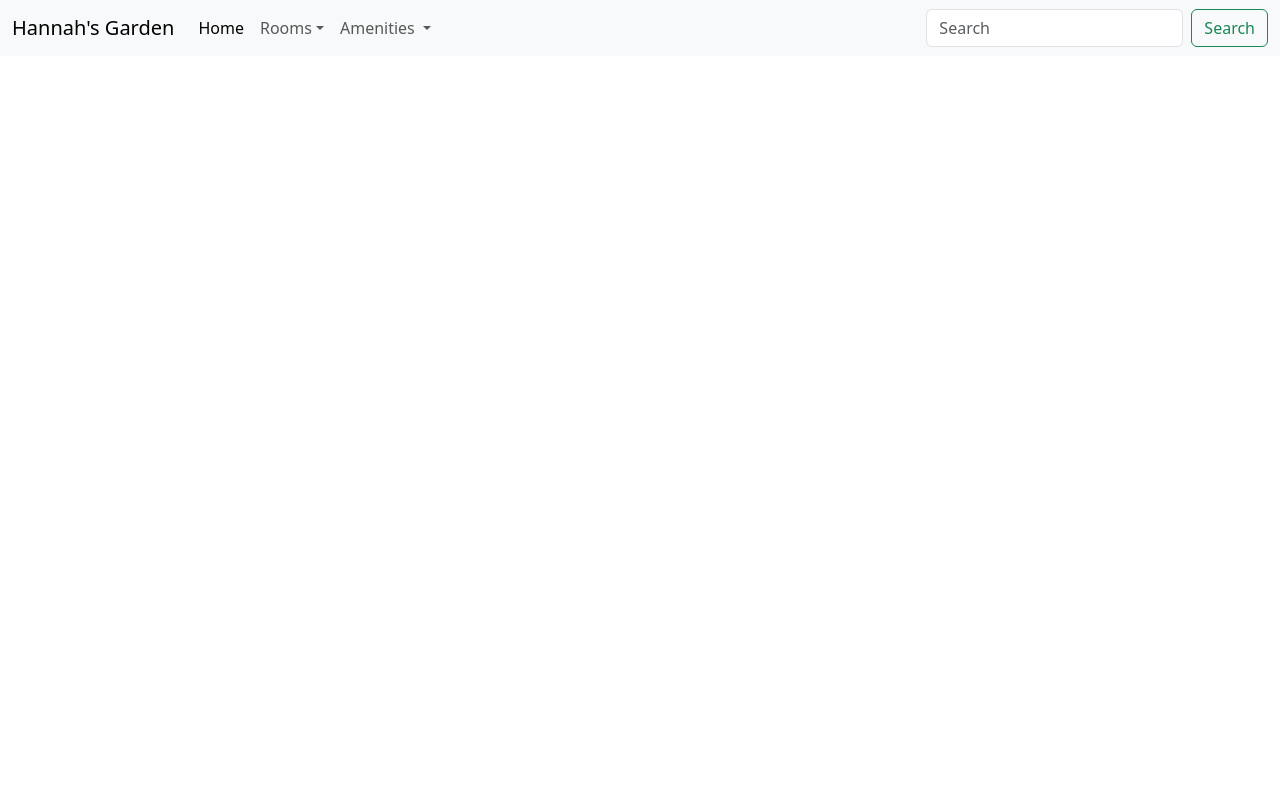
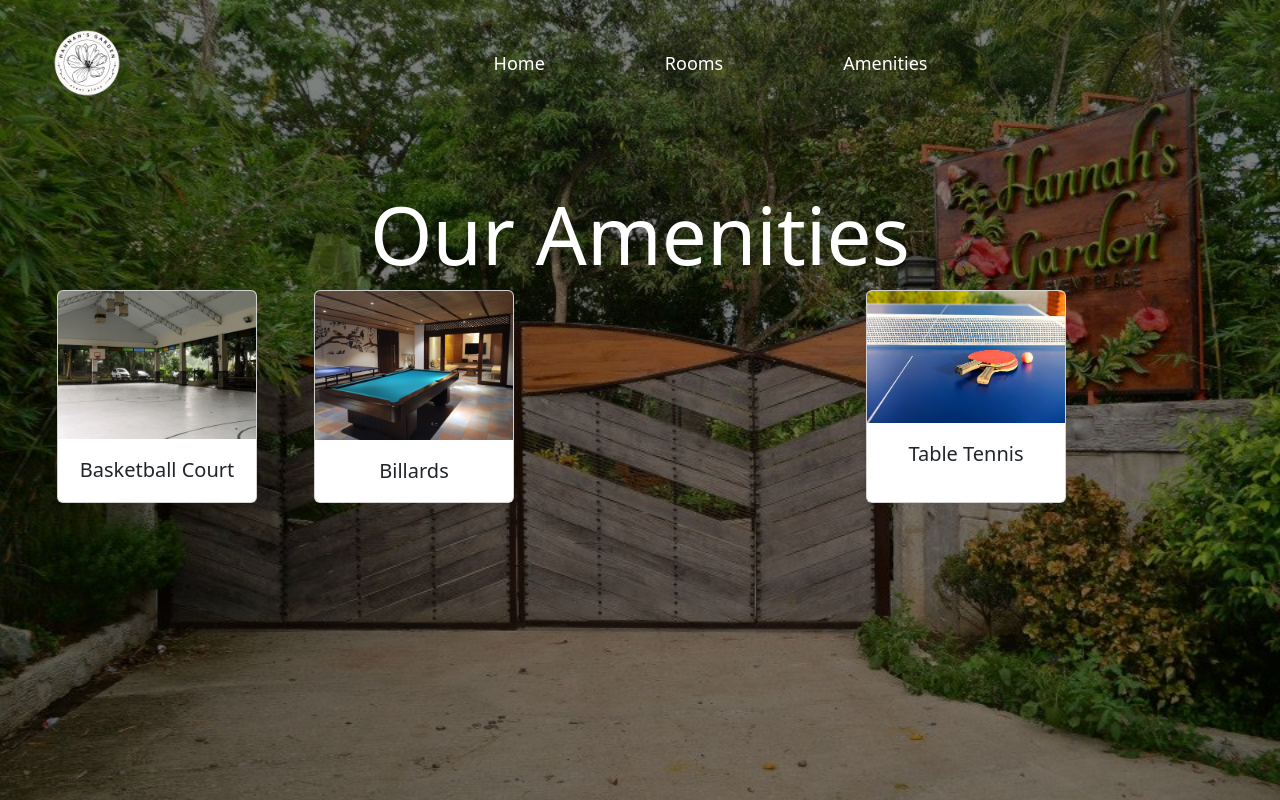
Before and after one commit to JaycPaulanag/etechFinalProject, a plain HTML site: page amenities.html in a window 1280 px wide. Drawn offline with nearby package versions, Linux system fonts and the light colour scheme.

Commit message:
amenitiesssssss gora

```diff
--- a/amenities.css
+++ b/amenities.css
@@ -1,18 +1,88 @@
-.hero-image {
-    background-image: linear-gradient(rgba(0, 0, 0, 0.5), rgba(0, 0, 0, 0.5)), url("Hannah.jpg");
-    width:100%;
-    height: 100%;
-    background-position: center;
-    background-repeat: no-repeat;
-    background-size: cover;
-    position: absolute;
-  }
-  .solo-image {
-    background-image: linear-gradient(rgba(0, 0, 0, 0.5), rgba(0, 0, 0, 0.5)), url("imagess/bed.jpg");
-    width:100%;
-    height: 100%;
-    background-position: center;
-    background-repeat: no-repeat;
-    background-size: cover;
-    position: absolute;
-  }
+body {
+  background-image: linear-gradient(rgba(0,0,0,0.5),rgba(0,0,0,0.5)),url("imagess/bg.jpg");
+  background-color: rgba(0,0,0,0.5);
+  background-size: cover;
+  background-repeat: no-repeat;
+  background-position: center;
+  min-height: 100vh;
+  height: 100%;
+  overflow-x: hidden;
+}
+
+
+
+a {
+font-weight: 400;
+margin-left: 25px;
+margin-right: 25px;
+text-decoration: none;
+cursor: pointer;
+}
+
+
+.MainNav {
+background-color: rgba(105, 151, 107, 0.048);
+}
+
+
+.navbar .navbar-nav .nav-item .nav-link {
+color: rgb(255, 255, 255);
+font-size: 18px;
+cursor: pointer;
+font-weight: 500;
+padding: 13px 35px;
+display: inline-block;
+transition: 0.5;
+list-style: none;
+}
+
+
+.navbar .navbar-nav .nav-item .nav-link:hover {
+color: rgb(0, 0, 0);
+background-color: rgb(255, 255, 255);
+list-style: none;
+box-shadow: 0 5px #047952;
+
+}
+
+.navbar .navbar-nav .nav-item .nav-link:active {
+list-style: none;
+transform: translateY(4px);
+box-shadow: 0 5px #047952;
+}
+
+
+.LogoNav {
+height: 100px;
+width: 100px;
+}
+
+.button {
+  width: 200px;
+  padding: 15px 0;
+  text-align: center;
+  margin: 20px 10px;
+  border-radius: 25px;
+  font-weight: bold;
+  border: 2px solid #555555;
+  background: transparent;
+  color: #fff;
+  cursor: pointer;
+}
+
+
+
+.content h1{
+  font-size: 80px;
+  margin-top: 60px;
+text-align: center;
+  color: white;
+}
+
+.card {
+  width: 50%;
+  max-width: 200px;
+  text-align: center;
+  font-size: 20px;
+
+}
--- a/amenities.html
+++ b/amenities.html
@@ -4,8 +4,8 @@
     <meta charset="UTF-8">
     <meta http-equiv="X-UA-Compatible" content="IE=edge">
     <meta name="viewport" content="width=device-width, initial-scale=1.0">
-    <title>HANNAH'S GARDEN RESORT</title>
-    <link rel="stylesheet" href="hannah.css">
+    <title>Amenities</title>
+    <link rel="stylesheet" href="amenities.css">
     <link rel="icon" type="image/x-icon" href="images/Brand Logo.png">
     <link href="https://cdn.jsdelivr.net/npm/bootstrap@5.3.0-alpha3/dist/css/bootstrap.min.css" rel="stylesheet" integrity="sha384-KK94CHFLLe+nY2dmCWGMq91rCGa5gtU4mk92HdvYe+M/SXH301p5ILy+dN9+nJOZ" crossorigin="anonymous">
     <script src="https://cdn.jsdelivr.net/npm/bootstrap@5.3.0-a  lpha3/dist/js/bootstrap.bundle.min.js" integrity="sha384-ENjdO4Dr2bkBIFxQpeoTz1HIcje39Wm4jDKdf19U8gI4ddQ3GYNS7NTKfAdVQSZe" crossorigin="anonymous"></script>
@@ -14,50 +14,67 @@
 
 </head>
 
-<header>
-    <div class="hero-image">
-    </div>
-</header>
+<body>
 
-<body>
-    <nav class="navbar navbar-expand-lg bg-body-tertiary">
+  <div class="MainNav">
+    <nav class="navbar navbar-expand-lg">
       <div class="container-fluid">
-          <a class="navbar-brand" href="#">Hannah's Garden</a>
-          <button class="navbar-toggler" type="button" data-bs-toggle="collapse" data-bs-target="#navbarSupportedContent" aria-controls="navbarSupportedContent" aria-expanded="false" aria-label="Toggle navigation">
+
+        <a class="navbar-brand" href="home.html"><img class="LogoNav" src="imagess\logo.png"Bootstrap" width="40" height="34"></a>
+
+        <button class="navbar-toggler" type="button" data-bs-toggle="collapse" data-bs-target="#navbarNav"
+           aria-controls="navbarNav" aria-expanded="false" aria-label="Toggle navigation">
           <span class="navbar-toggler-icon"></span>
         </button>
-          <div class="collapse navbar-collapse" id="navbarSupportedContent">
-            <ul class="navbar-nav me-auto mb-2 mb-lg-0">
+
+            <div class="navbar navbar-collapse justify-content-center" id="navbarNav">
+              <ul class="navbar-nav">
                 <li class="nav-item">
-                <a class="nav-link active" aria-current="page" href="hannah.html">Home</a>
+                  <a class="nav-link" href="home.html">Home</a>
                 </li>
                 <li class="nav-item">
-                <a class="nav-link dropdown-toggle" href="#" role="button" data-bs-toggle="dropdown" aria-expanded="false">Rooms</a>
-                <ul class="dropdown-menu">
-                    <li><a class="dropdown-item" href="solo.html">Solo room</a></li>
-                    <li><a class="dropdown-item" href="kingbed.html">King bed</a></li>
-                    <li><a class="dropdown-item" href="family.html">Family bed</a></li>
-                  </ul>
-              </li>
-              <li class="nav-item dropdown">
-                <a class="nav-link dropdown-toggle" href="#" role="button" data-bs-toggle="dropdown" aria-expanded="false">
-                  Amenities
-                </a>
-                <ul class="dropdown-menu">
-                  <li><a class="dropdown-item" href="facilities.html">Facilities</a></li>
-                  <li><a class="dropdown-item" href="anothersection.html">Another section</a></li>
-                  <li><a class="dropdown-item" href="somethingelsehere.html">Something else here</a></li>
-                </ul>
+                  <a class="nav-link" href="room.html">Rooms</a>
                 </li>
                 <li class="nav-item">
-              </li>
+                  <a class="nav-link" href="amenities.html">Amenities</a>
+
               </ul>
-            <form class="d-flex" role="search">
-              <input class="form-control me-2" type="search" placeholder="Search" aria-label="Search">
-              <button class="btn btn-outline-success" type="submit">Search</button>
-            </form>
+
             </div>
           </div>
         </nav>
+      </div>
+
+      <div class="content">
+        <h1>Our Amenities</h1>
+
+        <div class="row">
+        <div class="col-md-6 d-flex justify-content-center">
+      <div class="card" style="width: 18rem;">
+        <img src="imagess\basketball.png" class="card-img-top" alt="...">
+        <div class="card-body">
+          <p class="card-text">Basketball Court</p>
+      </div>
+    </div>
+    <div class="col-md-6 d-flex justify-content-center">
+      <div class="card" style="width: 18rem;">
+        <img src="imagess\Billards.jpg" class="card-img-top" alt="...">
+        <div class="card-body">
+          <p class="card-text">Billards</p>
+      </div>
+  </div>
+</div>
+</div>
+
+<div class="col-md-6 d-flex justify-content-center">
+  <div class="card" style="width: 18rem;">
+    <img src="imagess\Ping.jpg" class="card-img-top" alt="...">
+    <div class="card-body">
+      <p class="card-text">Table Tennis</p>
+  </div>
+        </div>
+        </div>
+
     </body>
+
       </html>
```
Lines whose indentation alone changed are shown as unchanged.
